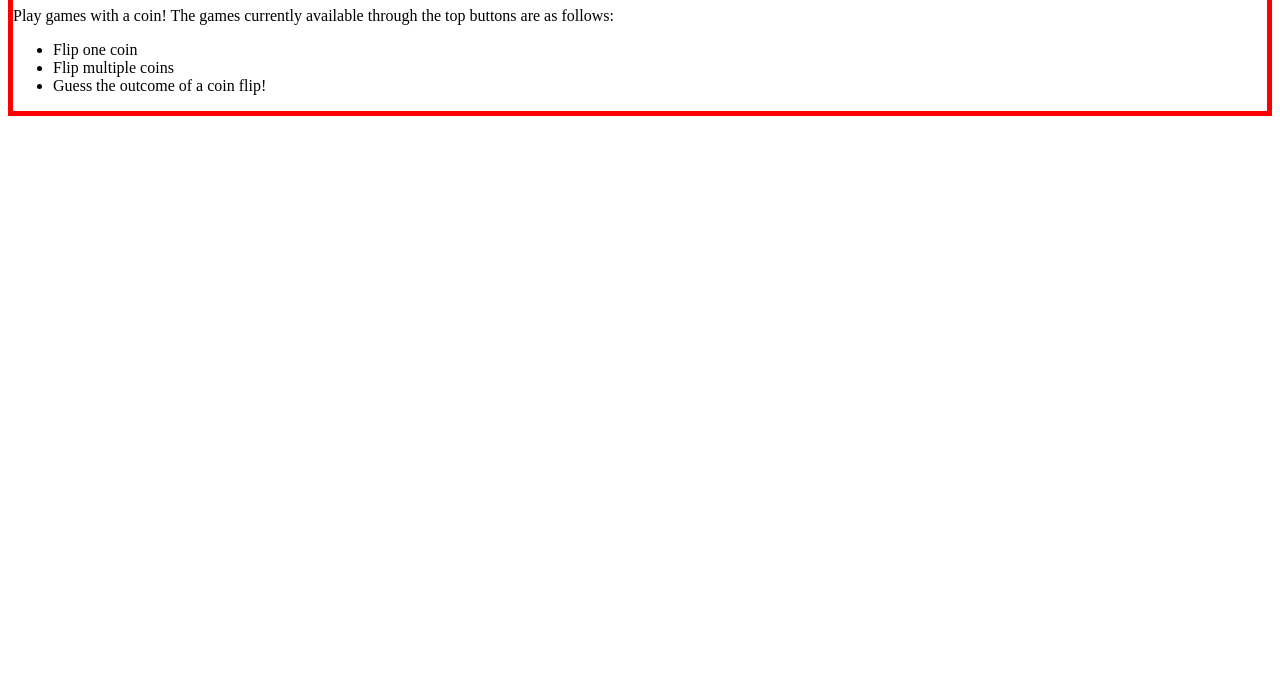
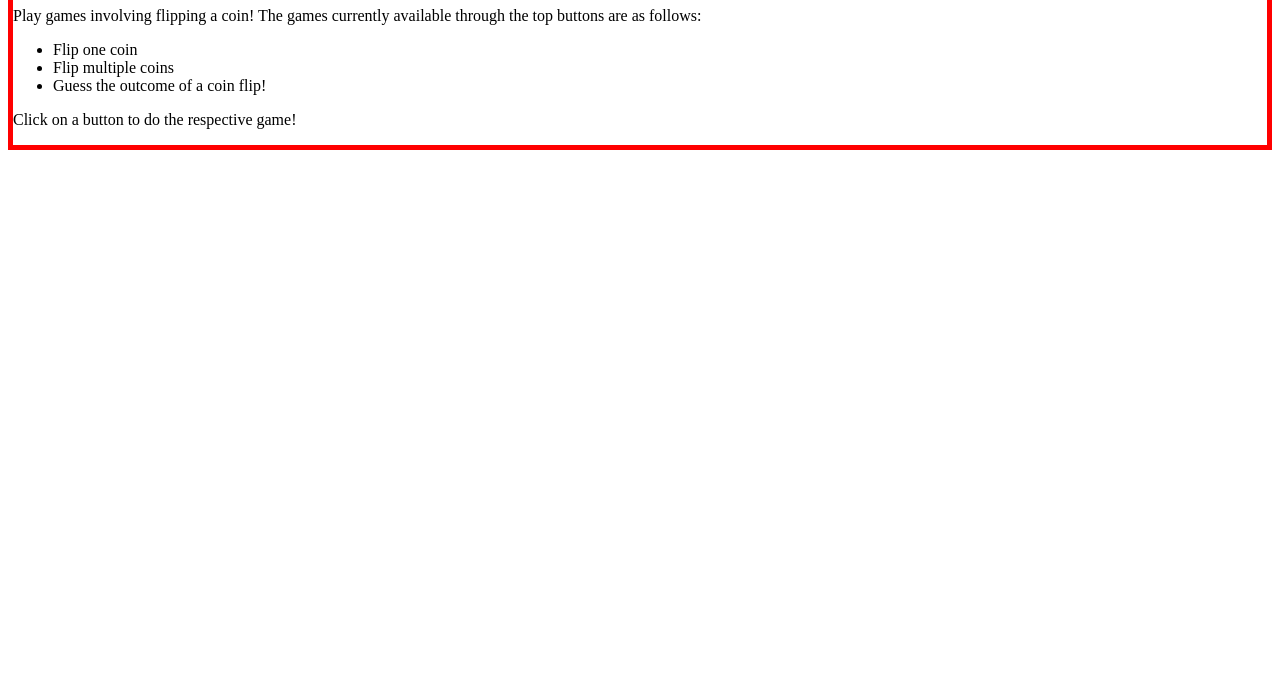
Before and after one commit to comp426-2022-spring/a05-christineiym, a website: page public/index.html in a window 1280 px wide. Shown: the part 107-800 px from the top of the page. Drawn offline with Linux system fonts and the light colour scheme.

Commit message:
edit home instructions

```diff
--- a/public/index.html
+++ b/public/index.html
@@ -37,12 +37,13 @@
   </nav>
   <div id="home" class="active">
     <h1>Instructions</h1>
-    <p>Play games with a coin! The games currently available through the top buttons are as follows:</p>
+    <p>Play games involving flipping a coin! The games currently available through the top buttons are as follows:</p>
     <ul>
       <li>Flip one coin</li>
       <li>Flip multiple coins</li>
       <li>Guess the outcome of a coin flip!</li>
     </ul>
+    <p>Click on a button to do the respective game!</p>
   </div>
   <div id="single" class="hidden">
     <h1>Flip One Coin</h1>
```
Also changed, not shown: 1 other file.
